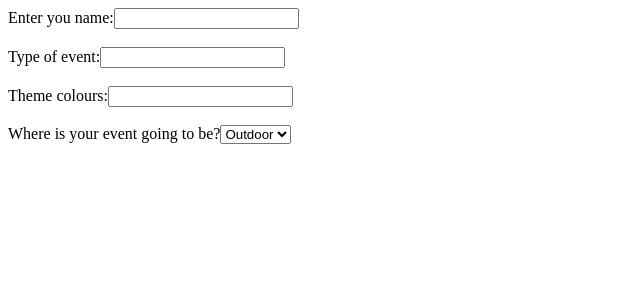
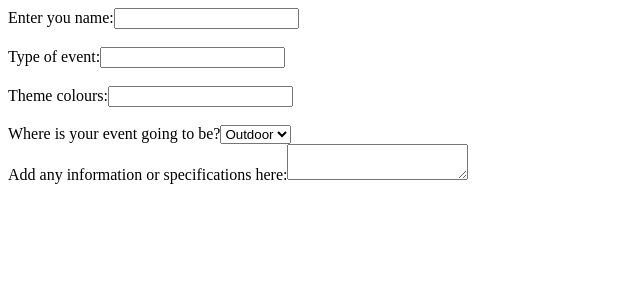
Before and after one commit to Kiaritha/event-app, a React (Create React App) app: page / in a window 1280 px wide. Shown: the top 300 px of the page, without its empty margins (0-640 px from the left). Built offline with nearby package versions, Linux system fonts and the light colour scheme.

Commit message:
Added a text area element

```diff
--- a/src/App.js
+++ b/src/App.js
@@ -3,6 +3,7 @@ import { useState } from "react";
 export default function EvApp() {
     const [inputs, setInputs] = useState({});
     const [evSetting, setEvSetting] = useState("Outdoor");
+    const [textarea, setTextarea] = useState("");
 
     const handleChange = (event)=> {
         const name = event.target.name;
@@ -18,6 +19,9 @@ export default function EvApp() {
         setEvSetting (event.target.value)
     }
 
+    const handleTextarea = (event)=> {
+        setTextarea (event.target.value);
+    }
 return(
     <div className="Ev-app">
   <form onSubmit={handleSubmit}>
@@ -48,13 +52,19 @@ return(
     </label>
     <br></br>
     <br></br>
-    <label>
+    <label style={{marginTop : "10px"}}>
         Where is your event going to be?
     <select value = {evSetting} onChange={handleSelect}>
         <option value = "Outdoor">Outdoor</option>
         <option value = "Indoor">Indoor</option>
     </select>
     </label>
+    <br></br>
+    <label>
+        Add any information or specifications here:
+        <textarea value = {textarea} onChange={handleTextarea}></textarea>
+    </label>
+    <br></br>
   </form>
     </div>
 )
```
